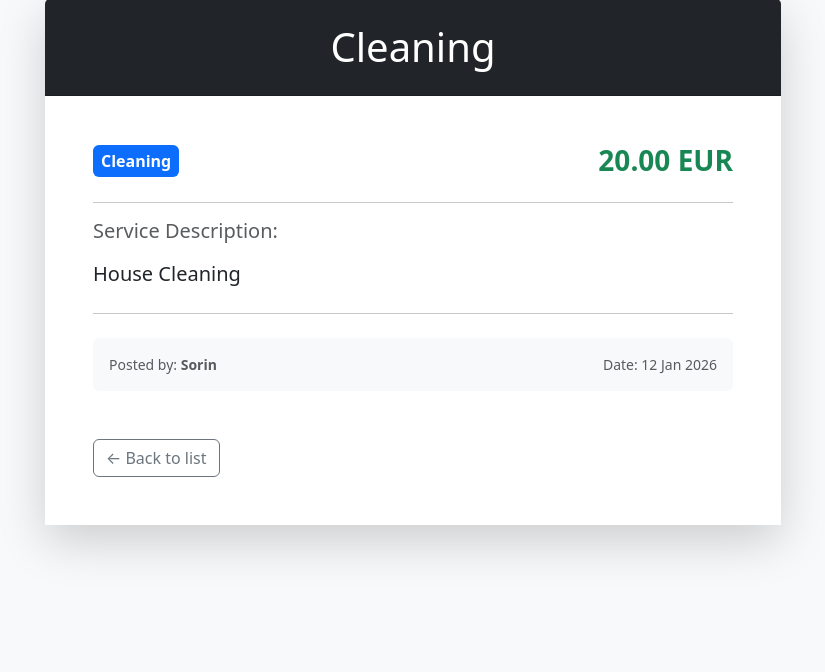
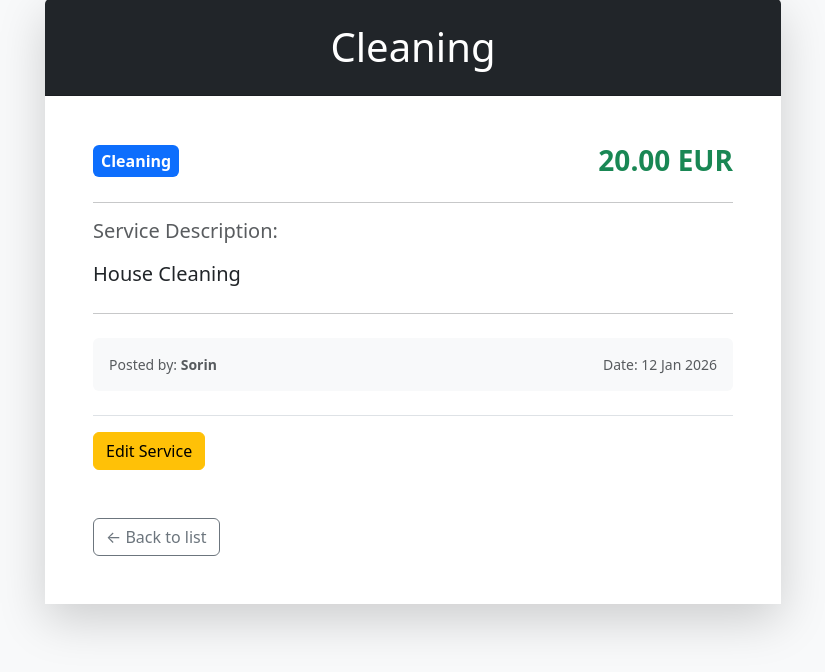
Before and after one commit to Sori678/online-service-marketplace, a Django app: page /service/1/ in a window 1280 px wide. Shown: the part 105-777 px from the top of the page, without its empty margins (227-1052 px from the left). Run offline with Django 5.2, Linux system fonts and the light colour scheme; a user stored in the database is signed in; data comes from the database, SQL or seed files in the repository; both versions use the stored data as it was after the commit.

Commit message:
Implementarea funcționalității de Editare

```diff
--- a/marketplace/templates/marketplace/service_detail.html
+++ b/marketplace/templates/marketplace/service_detail.html
@@ -20,7 +20,11 @@
                     <small class="text-muted">Posted by: <strong>{{ service.provider.username }}</strong></small>
                     <small class="text-muted">Date: {{ service.created_on|date:"d M Y" }}</small>
                 </div>
-
+                {% if user == service.provider %}
+                <div class="mt-4 pt-3 border-top">
+                    <a href="{% url 'edit_service' service.id %}" class="btn btn-warning">Edit Service</a>
+                </div>
+                {% endif %}
                 <div class="mt-5 d-flex gap-2">
                     <a href="{% url 'service_list' %}" class="btn btn-outline-secondary">← Back to list</a>
                 </div>
--- a/marketplace/urls.py
+++ b/marketplace/urls.py
@@ -5,5 +5,6 @@ urlpatterns = [
     path('', views.service_list, name='service_list'),
     path('create/', views.create_service, name='create_service'),
     path('service/<int:service_id>/', views.service_detail, name='service_detail'),
+    path('service/edit/<int:service_id>/', views.edit_service, name='edit_service'),
 
 ]
--- a/marketplace/views.py
+++ b/marketplace/views.py
@@ -23,3 +23,23 @@ def create_service(request):
 def service_detail(request, service_id):
     service = get_object_or_404(Service, id=service_id)
     return render(request, 'marketplace/service_detail.html', {'service': service})
+
+def edit_service(request, service_id):
+    service = get_object_or_404(Service, id=service_id)
+
+    if service.provider != request.user:
+        return redirect('service_list')
+
+    if request.method == 'POST':
+        form = ServiceForm(request.POST, instance=service)
+        if form.is_valid():
+            form.save()
+            return redirect('service_detail', service_id=service.id)
+    else:
+        form = ServiceForm(instance=service)
+
+    return render(request, 'marketplace/service_form.html', {
+        'form': form,
+        'edit_mode': True,
+        'service': service
+    })
```
Also changed, not shown: db.sqlite3.
